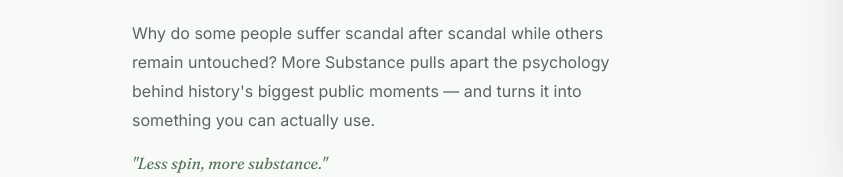
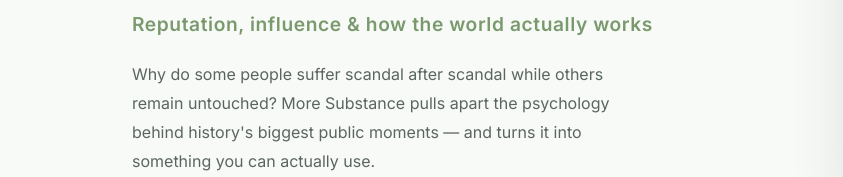
Before and after one commit to mditoro1-ui/more-substance-website, a plain HTML site: page index.html in a window 1280 px wide. Shown: the part 361-538 px from the top of the page, 0-843 px from the left. Drawn offline with Linux system fonts and the light colour scheme; no server answers.

Commit message:
Add files via upload

```diff
--- a/index.html
+++ b/index.html
@@ -44,6 +44,7 @@
     .hero-eyebrow{font-size:0.75rem;font-weight:600;letter-spacing:0.12em;text-transform:uppercase;color:var(--sage);margin-bottom:18px;}
     .hero-title{font-family:var(--font-serif);font-size:clamp(2.2rem,4.5vw,3.4rem);font-weight:300;line-height:1.08;letter-spacing:-0.02em;color:var(--ink);margin-bottom:22px;}
     .hero-title em{font-style:italic;color:var(--sage);}
+    .hero-tagline{font-size:1.2rem;font-weight:600;color:var(--sage);letter-spacing:0.03em;margin-bottom:20px;margin-top:-10px;}
     .hero-desc{font-size:1rem;color:var(--ink-soft);line-height:1.8;margin-bottom:16px;max-width:500px;}
     .hero-verdict{font-family:var(--font-serif);font-style:italic;font-size:1rem;color:var(--sage-dark);margin-bottom:36px;}
     .hero-actions{display:flex;align-items:center;gap:14px;flex-wrap:wrap;}
@@ -154,6 +155,7 @@
       <div>
         <p class="hero-eyebrow">A podcast by Mark Di-Toro</p>
         <h1 class="hero-title">More<br /><em>Substance</em><br />with Mark Di-Toro</h1>
+        <p class="hero-tagline">Reputation, influence &amp; how the world actually works</p>
         <p class="hero-desc">Why do some people suffer scandal after scandal while others remain untouched? More Substance pulls apart the psychology behind history's biggest public moments — and turns it into something you can actually use.</p>
         <p class="hero-verdict">"Less spin, more substance."</p>
         <div class="hero-actions">
```
